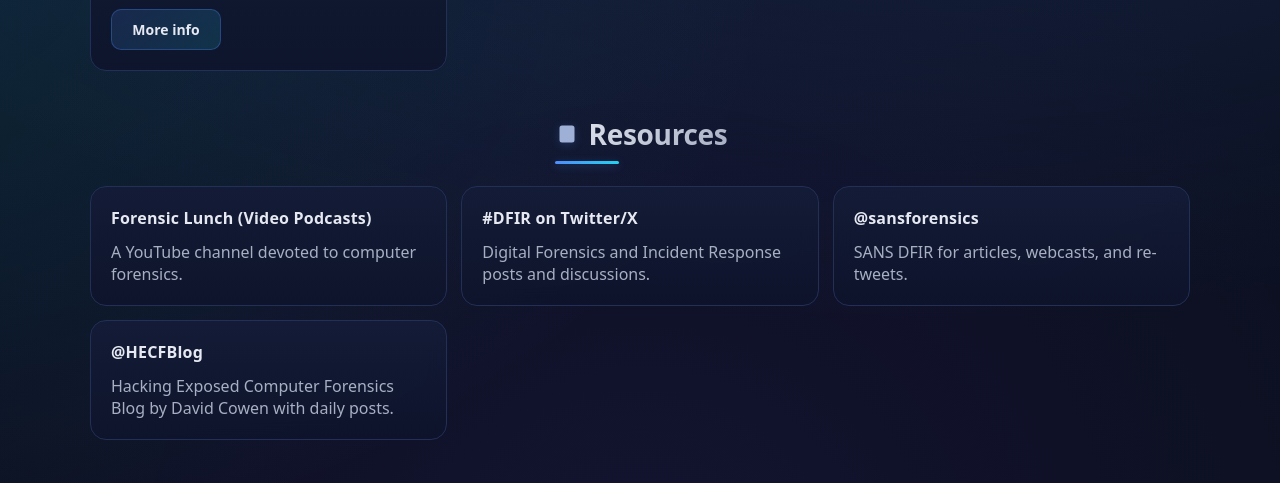
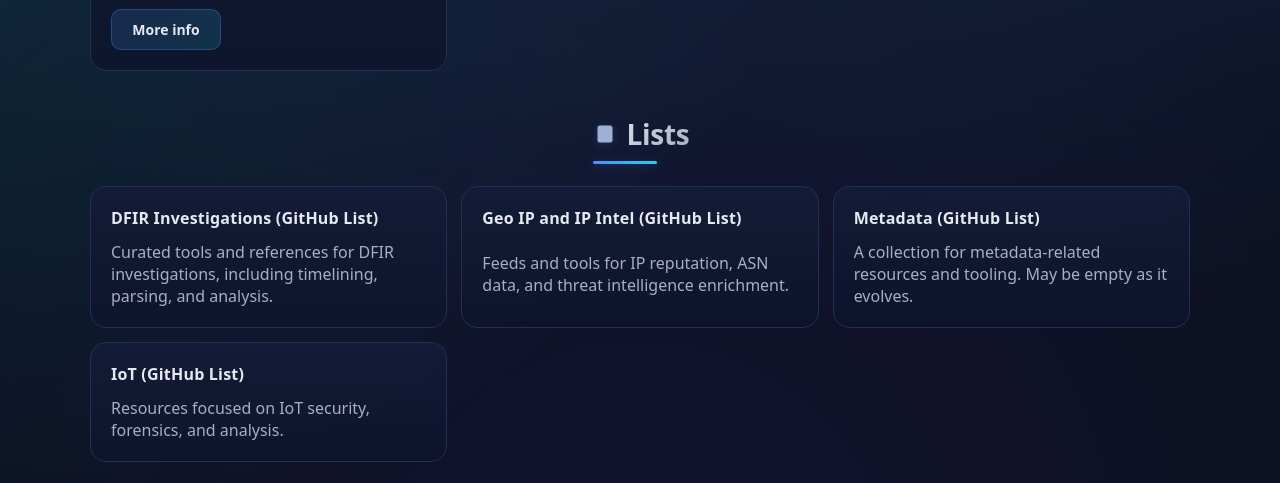
Before and after one commit to easymetadata/website, a plain HTML site: page index.html in a window 1280 px wide. Shown: the part 998-1481 px from the top of the page. Drawn offline with Linux system fonts and the light colour scheme; no server answers.

Commit message:
Update index.html

```diff
--- a/index.html
+++ b/index.html
@@ -26,7 +26,6 @@
         <nav style="display:flex; gap:14px; align-items:center; flex-wrap:wrap;">
           <a href="#home" class="nav-link" aria-label="Home">Home</a>
           <a href="#projects" class="nav-link" aria-label="Projects">Projects</a>
-          <a href="#resources" class="nav-link" aria-label="Resources">Resources</a>
           <a href="#lists" class="nav-link" aria-label="Lists">Lists</a>
           <a href="#blog" class="nav-link" aria-label="Blog">Blog</a>
           <a href="https://www.easymetadata.com/ipinfo/" class="nav-link" aria-label="IP info">IP info</a>
@@ -91,30 +90,6 @@
         </div>
       </section>
 
-      <section id="resources" class="intro" aria-label="Resources">
-        <h2 class="section-title"><span class="title-row">
-          <svg class="icon" xmlns="http://www.w3.org/2000/svg" viewBox="0 0 24 24" fill="currentColor" aria-hidden="true"><path d="M4.5 6A2.5 2.5 0 0 1 7 3.5h10A2.5 2.5 0 0 1 19.5 6v12A2.5 2.5 0 0 1 17 20.5H7A2.5 2.5 0 0 1 4.5 18V6Z"/><path d="M8 7h8v2H8V7Zm0 4h5v2H8v-2Z"/></svg>
-          <span>Resources</span>
-        </span></h2>
-        <div class="grid">
-          <article class="card">
-            <a class="title" href="https://www.youtube.com/user/LearnForensics" target="_blank" rel="noopener noreferrer">Forensic Lunch (Video Podcasts)</a>
-            <div class="desc">A YouTube channel devoted to computer forensics.</div>
-          </article>
-          <article class="card">
-            <a class="title" href="https://twitter.com/search?q=%23dfir" target="_blank" rel="noopener noreferrer">#DFIR on Twitter/X</a>
-            <div class="desc">Digital Forensics and Incident Response posts and discussions.</div>
-          </article>
-          <article class="card">
-            <a class="title" href="https://twitter.com/sansforensics" target="_blank" rel="noopener noreferrer">@sansforensics</a>
-            <div class="desc">SANS DFIR for articles, webcasts, and re-tweets.</div>
-          </article>
-          <article class="card">
-            <a class="title" href="https://twitter.com/HECFBlog" target="_blank" rel="noopener noreferrer">@HECFBlog</a>
-            <div class="desc">Hacking Exposed Computer Forensics Blog by David Cowen with daily posts.</div>
-          </article>
-          </div>
-        </section>
           <section id="lists" class="intro" aria-label="Lists">
             <h2 class="section-title"><span class="title-row">
               <svg class="icon" xmlns="http://www.w3.org/2000/svg" viewBox="0 0 24 24" fill="currentColor" aria-hidden="true"><path d="M4.5 6A2.5 2.5 0 0 1 7 3.5h10A2.5 2.5 0 0 1 19.5 6v12A2.5 2.5 0 0 1 17 20.5H7A2.5 2.5 0 0 1 4.5 18V6Z"/><path d="M8 7h8v2H8V7Zm0 4h5v2H8v-2Z"/></svg>
```
